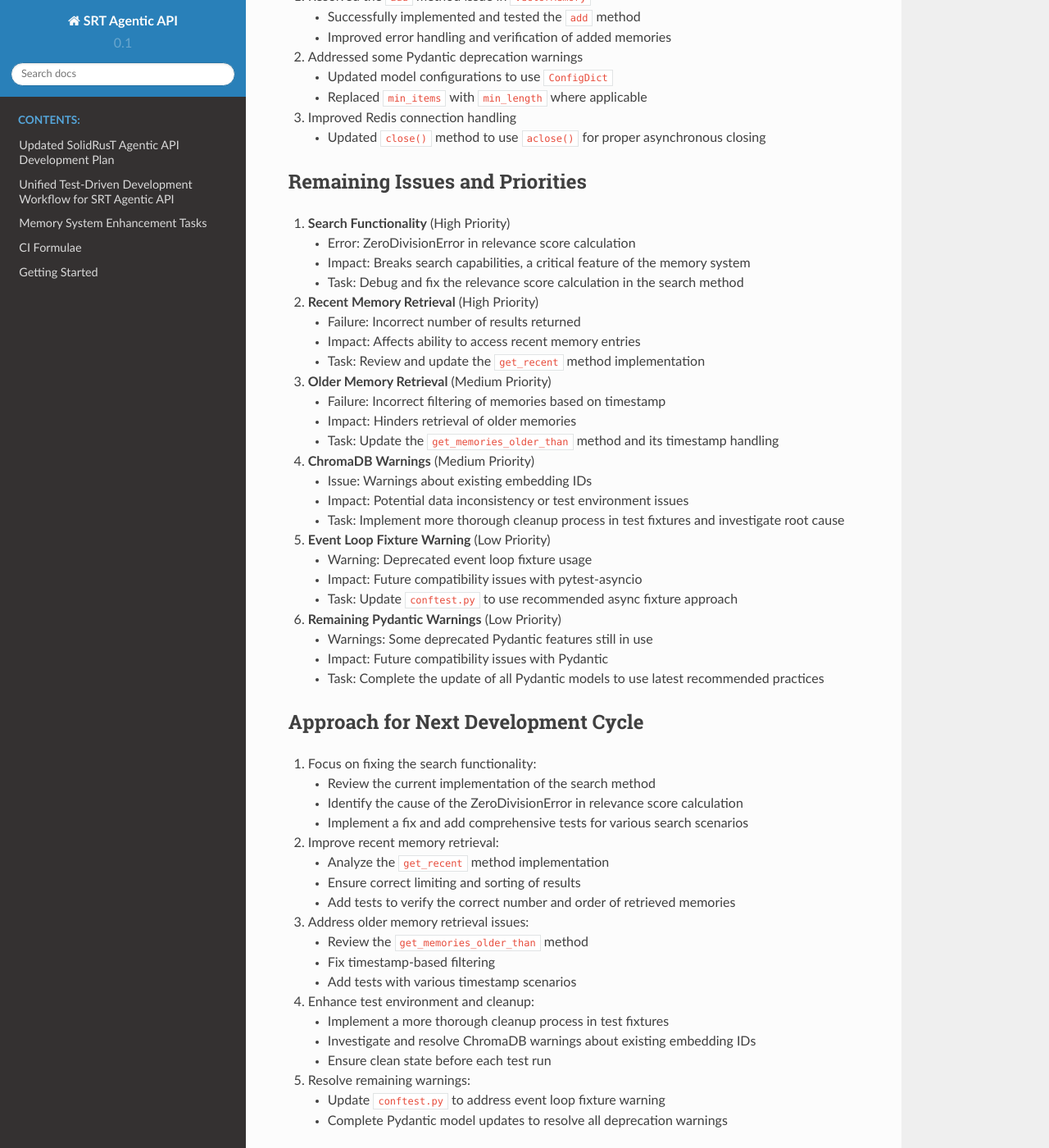
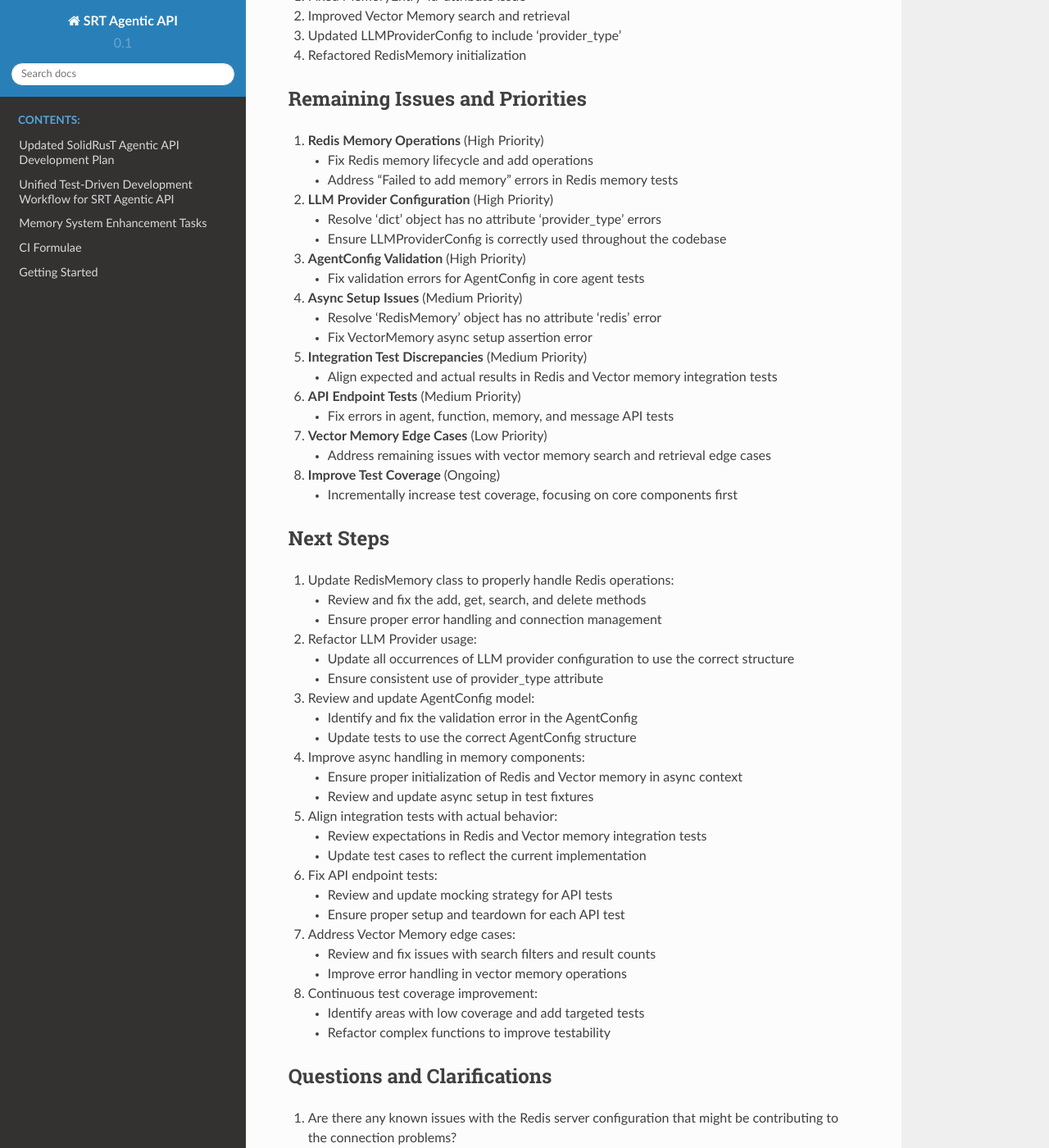
Before and after one commit to suparious/srt-agentic-api, a Sphinx documentation site: the page built from docs/project/project_status_update.md, in a window 1280 px wide and 1400 px high, scrolled down 408 px. Shown: the whole window at 82% size. Built offline with Sphinx 7.4.7 and the Read the Docs theme 2.0.0, drawn with Linux system fonts in a browser that asks for light colours; pages that are not in the unit, such as notebooks, are missing from menus; some of the changed text lies outside the part shown.

Commit message:
Refactoring test structure.

```diff
--- a/docs/project/project_status_update.md
+++ b/docs/project/project_status_update.md
@@ -1,89 +1,80 @@
 # Project Status Update
 
 ## Current Status
-- Code coverage: 48% (Target: 80%)
-- Passing tests: 13 out of 21 (62% pass rate)
-- Failed tests: 8
-- Errors: 5
+- Code coverage: 56% (Target: 80%)
+- Passing tests: 52 out of 117 (44% pass rate)
+- Failed tests: 22
+- Errors: 43
 
 ## Progress Made
-1. Resolved the `add` method issue in `VectorMemory`
-   - Successfully implemented and tested the `add` method
-   - Improved error handling and verification of added memories
-
-2. Addressed some Pydantic deprecation warnings
-   - Updated model configurations to use `ConfigDict`
-   - Replaced `min_items` with `min_length` where applicable
-
-3. Improved Redis connection handling
-   - Updated `close()` method to use `aclose()` for proper asynchronous closing
+1. Fixed MemoryEntry 'id' attribute issue
+2. Improved Vector Memory search and retrieval
+3. Updated LLMProviderConfig to include 'provider_type'
+4. Refactored RedisMemory initialization
 
 ## Remaining Issues and Priorities
 
-1. **Search Functionality** (High Priority)
-   - Error: ZeroDivisionError in relevance score calculation
-   - Impact: Breaks search capabilities, a critical feature of the memory system
-   - Task: Debug and fix the relevance score calculation in the search method
+1. **Redis Memory Operations** (High Priority)
+   - Fix Redis memory lifecycle and add operations
+   - Address "Failed to add memory" errors in Redis memory tests
 
-2. **Recent Memory Retrieval** (High Priority)
-   - Failure: Incorrect number of results returned
-   - Impact: Affects ability to access recent memory entries
-   - Task: Review and update the `get_recent` method implementation
+2. **LLM Provider Configuration** (High Priority)
+   - Resolve 'dict' object has no attribute 'provider_type' errors
+   - Ensure LLMProviderConfig is correctly used throughout the codebase
 
-3. **Older Memory Retrieval** (Medium Priority)
-   - Failure: Incorrect filtering of memories based on timestamp
-   - Impact: Hinders retrieval of older memories
-   - Task: Update the `get_memories_older_than` method and its timestamp handling
+3. **AgentConfig Validation** (High Priority)
+   - Fix validation errors for AgentConfig in core agent tests
 
-4. **ChromaDB Warnings** (Medium Priority)
-   - Issue: Warnings about existing embedding IDs
-   - Impact: Potential data inconsistency or test environment issues
-   - Task: Implement more thorough cleanup process in test fixtures and investigate root cause
+4. **Async Setup Issues** (Medium Priority)
+   - Resolve 'RedisMemory' object has no attribute 'redis' error
+   - Fix VectorMemory async setup assertion error
 
-5. **Event Loop Fixture Warning** (Low Priority)
-   - Warning: Deprecated event loop fixture usage
-   - Impact: Future compatibility issues with pytest-asyncio
-   - Task: Update `conftest.py` to use recommended async fixture approach
+5. **Integration Test Discrepancies** (Medium Priority)
+   - Align expected and actual results in Redis and Vector memory integration tests
 
-6. **Remaining Pydantic Warnings** (Low Priority)
-   - Warnings: Some deprecated Pydantic features still in use
-   - Impact: Future compatibility issues with Pydantic
-   - Task: Complete the update of all Pydantic models to use latest recommended practices
+6. **API Endpoint Tests** (Medium Priority)
+   - Fix errors in agent, function, memory, and message API tests
 
-## Approach for Next Development Cycle
+7. **Vector Memory Edge Cases** (Low Priority)
+   - Address remaining issues with vector memory search and retrieval edge cases
 
-1. Focus on fixing the search functionality:
-   - Review the current implementation of the search method
-   - Identify the cause of the ZeroDivisionError in relevance score calculation
-   - Implement a fix and add comprehensive tests for various search scenarios
-
-2. Improve recent memory retrieval:
-   - Analyze the `get_recent` method implementation
-   - Ensure correct limiting and sorting of results
-   - Add tests to verify the correct number and order of retrieved memories
-
-3. Address older memory retrieval issues:
-   - Review the `get_memories_older_than` method
-   - Fix timestamp-based filtering
-   - Add tests with various timestamp scenarios
-
-4. Enhance test environment and cleanup:
-   - Implement a more thorough cleanup process in test fixtures
-   - Investigate and resolve ChromaDB warnings about existing embedding IDs
-   - Ensure clean state before each test run
-
-5. Resolve remaining warnings:
-   - Update `conftest.py` to address event loop fixture warning
-   - Complete Pydantic model updates to resolve all deprecation warnings
+8. **Improve Test Coverage** (Ongoing)
+   - Incrementally increase test coverage, focusing on core components first
 
 ## Next Steps
-1. Implement the fix for the search functionality, focusing on the relevance score calculation.
-2. Update the `get_recent` and `get_memories_older_than` methods.
-3. Enhance test fixtures to ensure proper cleanup and initialization.
-4. Address remaining warnings and deprecation issues.
-5. Continue to improve test coverage, aiming for the 80% target.
+1. Update RedisMemory class to properly handle Redis operations:
+   - Review and fix the add, get, search, and delete methods
+   - Ensure proper error handling and connection management
 
-## Questions and Clarifications for Next Cycle
-1. Are there any known issues with ChromaDB's search functionality that might be contributing to our relevance score calculation problem?
-2. Should we consider implementing a custom relevance scoring mechanism instead of relying solely on ChromaDB's built-in functionality?
-3. Are there any performance benchmarks we should be aware of for the memory retrieval operations, especially when dealing with large datasets?
+2. Refactor LLM Provider usage:
+   - Update all occurrences of LLM provider configuration to use the correct structure
+   - Ensure consistent use of provider_type attribute
+
+3. Review and update AgentConfig model:
+   - Identify and fix the validation error in the AgentConfig
+   - Update tests to use the correct AgentConfig structure
+
+4. Improve async handling in memory components:
+   - Ensure proper initialization of Redis and Vector memory in async context
+   - Review and update async setup in test fixtures
+
+5. Align integration tests with actual behavior:
+   - Review expectations in Redis and Vector memory integration tests
+   - Update test cases to reflect the current implementation
+
+6. Fix API endpoint tests:
+   - Review and update mocking strategy for API tests
+   - Ensure proper setup and teardown for each API test
+
+7. Address Vector Memory edge cases:
+   - Review and fix issues with search filters and result counts
+   - Improve error handling in vector memory operations
+
+8. Continuous test coverage improvement:
+   - Identify areas with low coverage and add targeted tests
+   - Refactor complex functions to improve testability
+
+## Questions and Clarifications
+1. Are there any known issues with the Redis server configuration that might be contributing to the connection problems?
+2. Is there a specific reason for the discrepancy between expected and actual result counts in memory search operations?
+3. Are there any performance benchmarks or requirements for the memory operations, especially when dealing with large datasets?
```
Also changed, not shown: docs/project/custom_instructions.md (+1 -0 lines), 12 other files.
